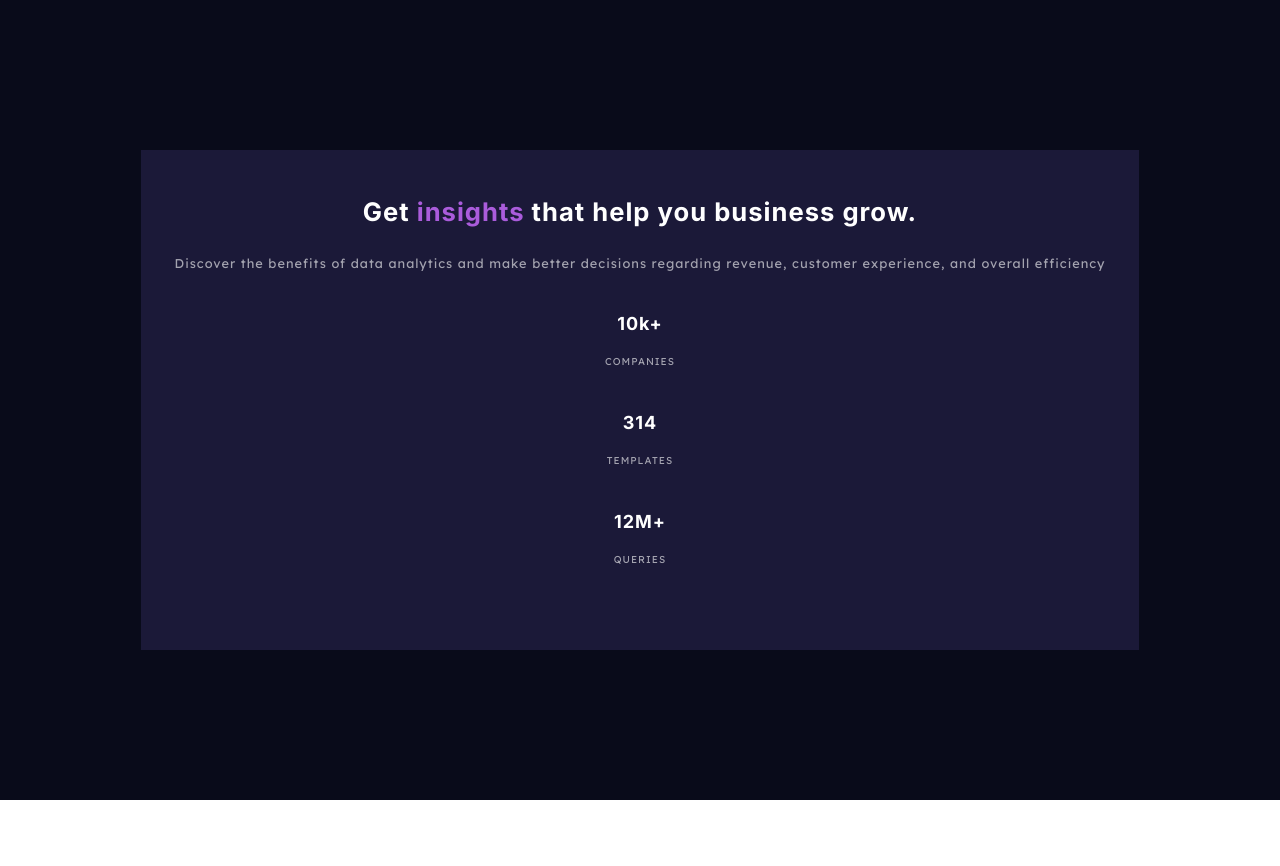
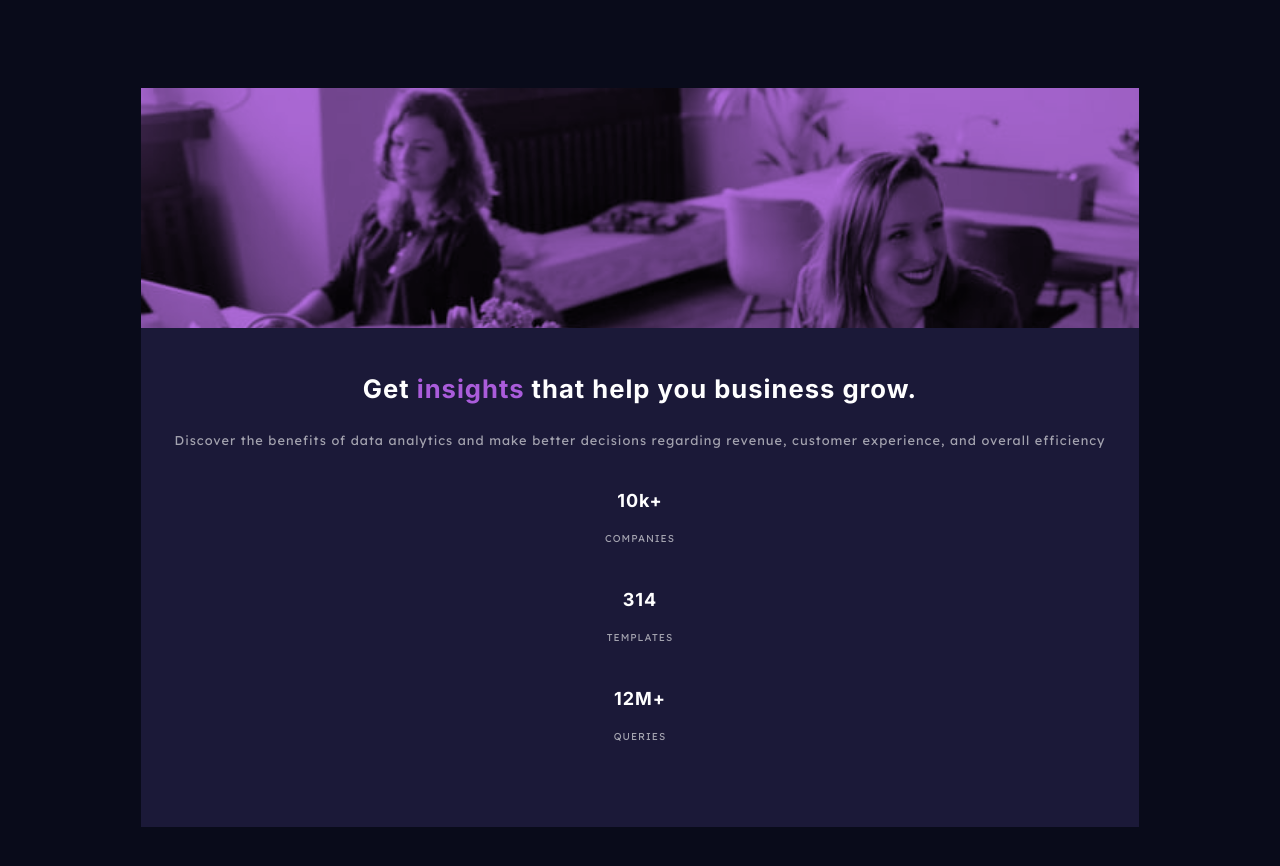
Before and after one commit to ol-berry01/fem-stats-preview-card, a website: page index.html in a window 1280 px wide. Before the commit the page ends 800 px from the top, so only its background shows below. Drawn offline with Linux system fonts and the light colour scheme.

Commit message:
Image styles
Update card.scss:
- card-img position set to relative
- card-img-overlay style rules declared
- card-img-src style rules declared

```diff
--- a/inc/scss/components/_card.scss
+++ b/inc/scss/components/_card.scss
@@ -39,5 +39,23 @@
 
   &-img {
     grid-area: image;
+    position: relative;
+
+    &-overlay {
+      background: $accent;
+      opacity: 0.9;
+      position: absolute;
+      top: 0;
+      left: 0;
+      bottom: 0;
+      right: 0;
+      mix-blend-mode: multiply;
+    }
+
+    &-src {
+      background: url("../img/image-header-mobile.jpg");
+      height: 15rem;
+      background-size: cover;
+    }
   }
 }
```
Also changed, not shown: inc/css/main.css.
